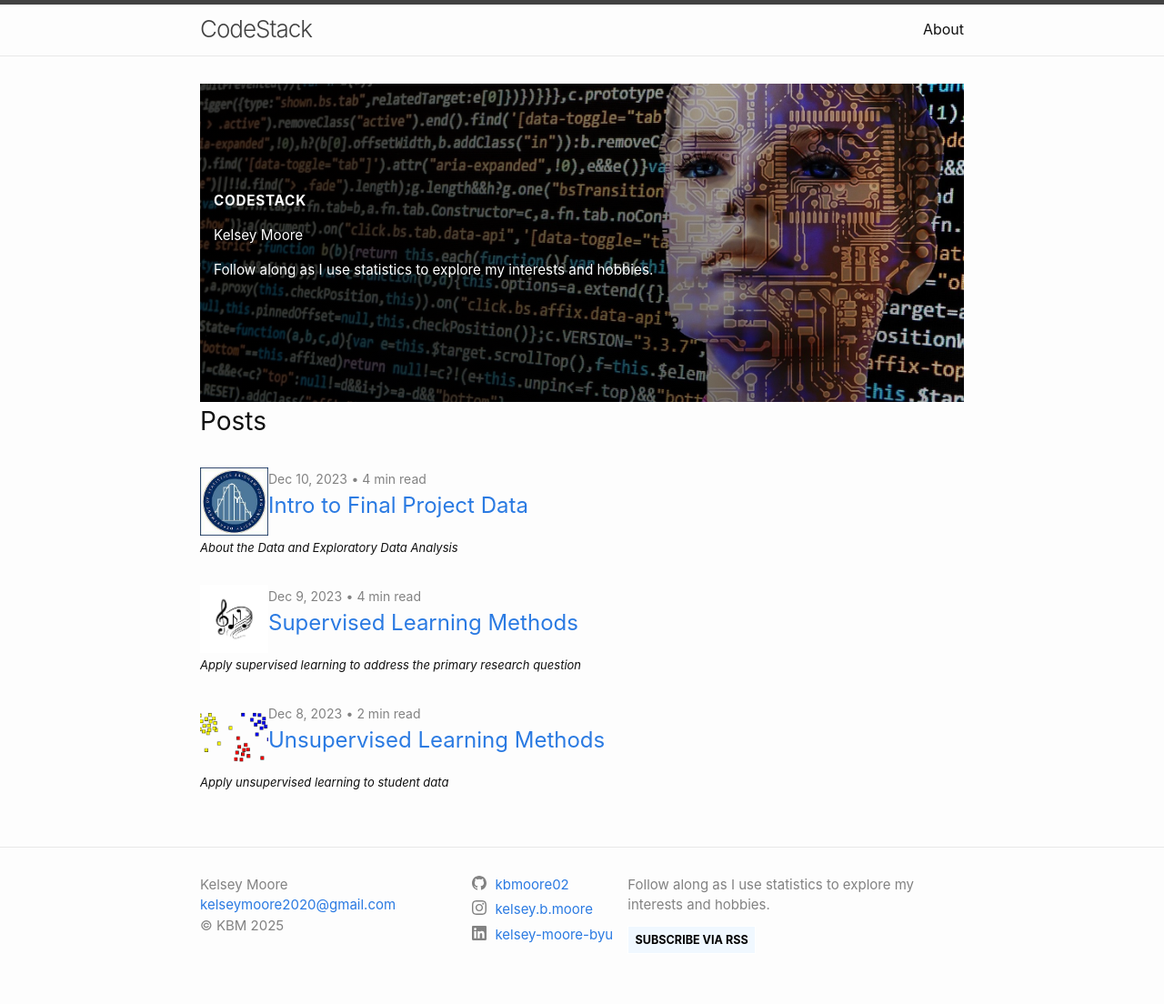
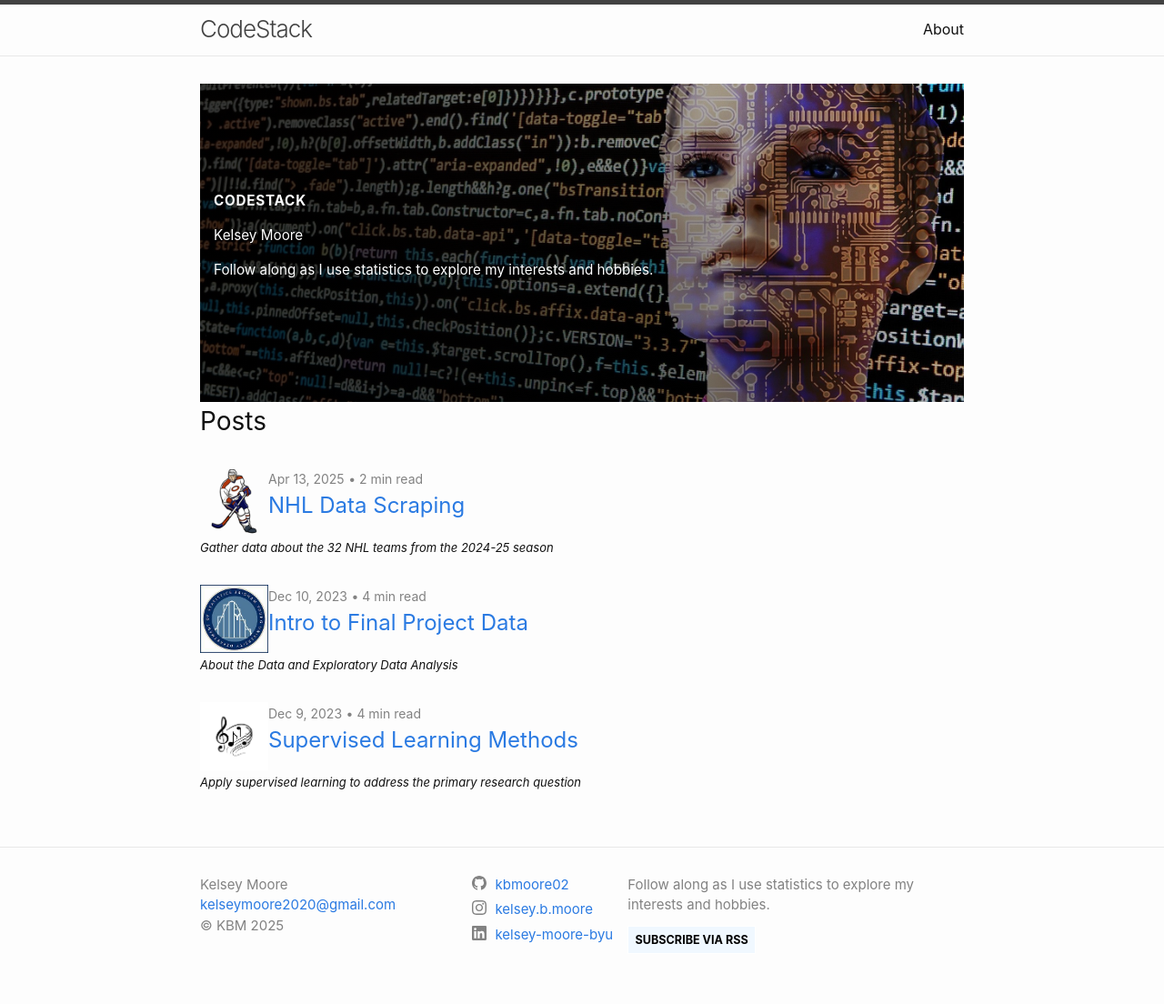
Before and after one commit to kbmoore02/NHL-Data-Analysis, a Jekyll site: the page built from index.markdown, in a window 1280 px wide. Shown: the whole page at 91% size. Built offline with Jekyll 4.4.1, drawn with Linux system fonts in a browser that asks for light colours.

Commit message:
Update and rename 2023-12-8-blog-unsupervised.md to 2025-4-13-blog-hockey1.md

```diff
--- a/_posts/2023-12-8-blog-unsupervised.md
+++ b/_posts/2025-4-13-blog-hockey1.md
@@ -1,9 +1,9 @@
 ---
 layout: post
-title: "Unsupervised Learning Methods"
+title: "NHL Data Scraping"
 author: Kelsey Moore
-description: Apply unsupervised learning to student data
-image: /assets/images/unsup_header.png
+description: Gather data about the 32 NHL teams from the 2024-25 season
+image: /assets/images/hockey1-header.png
 ---
 
 # Cluster Analysis
```
